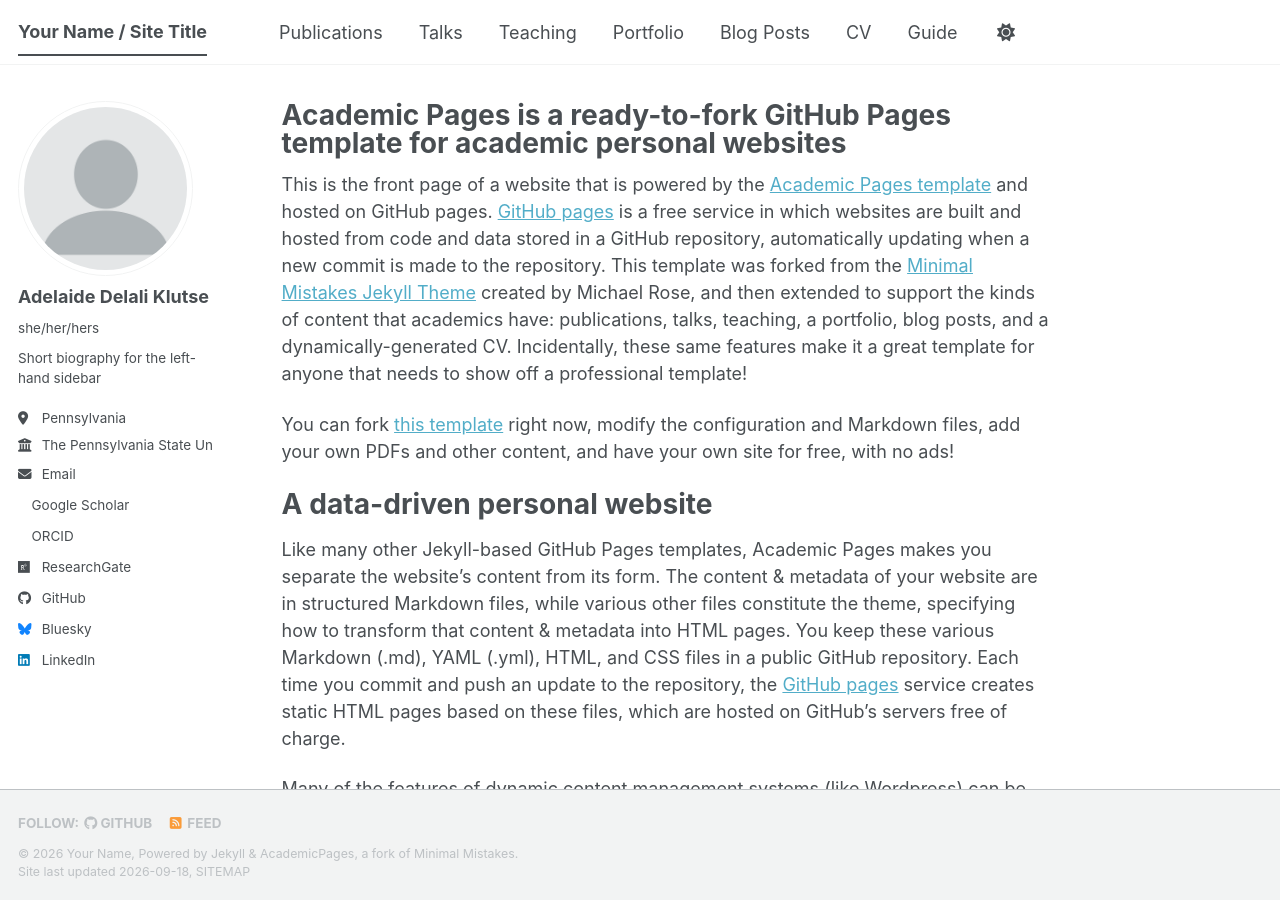
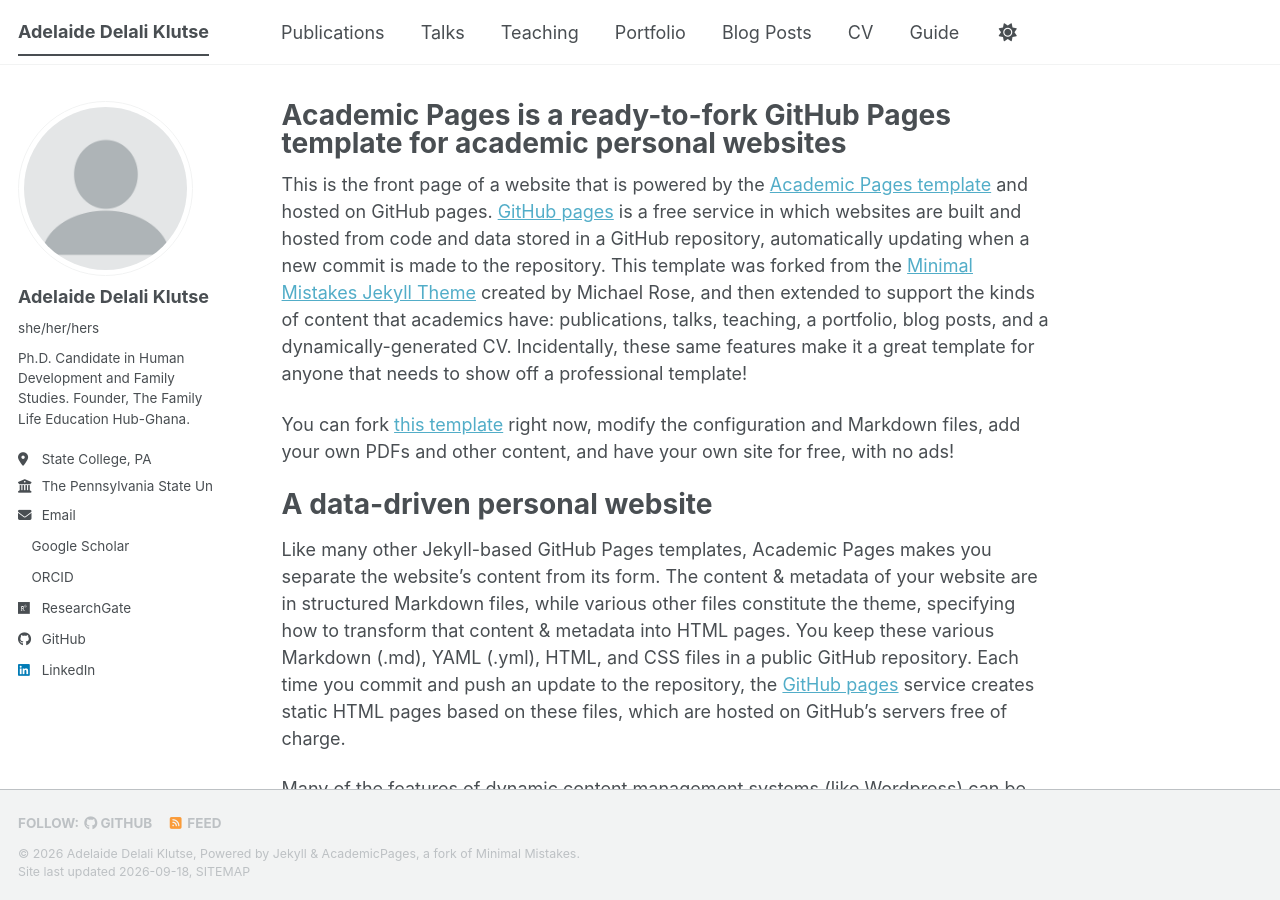
Before and after one commit to adklutse/adklutse.github.io, a Jekyll site: the page built from _pages/about.md, in a window 1280 px wide and 900 px high. Built offline with Jekyll 4.4.1, drawn with Linux system fonts in a browser that asks for light colours; a style sheet for code colours, icons or effects is not loaded.

Commit message:
Update _config.yml

```diff
--- a/_config.yml
+++ b/_config.yml
@@ -9,55 +9,54 @@
 # Basic Site Settings
 locale                   : "en-US"
 site_theme               : "default" # The available themes options are "default", "air", "sunrise", "mint", "dirt" and "contrast"
-title                    : "Your Name / Site Title"
+title                    : "Adelaide Delali Klutse"
 title_separator          : "-"
-name                     : &name "Your Name"
-description              : &description "Your Name's academic portfolio"   # Update this with a general description of your site, this is the default if not overridden by a page
-url                      : https://adklutse.github.io # The base hostname & protocol for your site e.g. "https://[your GitHub username].github.io",
-                                                           # or if you already have some other page hosted on Github then use "https://[your GitHub username].github.io/[Your Repo Name]"
+name                     : &name "Adelaide Delali Klutse"
+description              : &description "Academic portfolio of Adelaide Delali Klutse, Ph.D. Candidate in Human Development and Family Studies at Penn State."
+url                      : "https://adklutse.github.io"
 baseurl                  : "" # the subpath of your site, e.g. "/blog"
-repository               : "academicpages/academicpages.github.io"
+repository               : "adklutse/adklutse.github.io"
 
 # Site Author - The following control what appear as part of the author content on the side bar.
 #               If a field is blank the icon and link will not appear, otherwise it will be shown.
 #               Additional customization can be done by editing /_includes/author-profile.html
 author:
   # Biographic information
-  avatar           : "profile.png"
+  avatar           : "profile.png" # Make sure your image is named profile.png and placed in the images folder
   name             : "Adelaide Delali Klutse"
   pronouns         : "she/her/hers"
-  bio              : "Short biography for the left-hand sidebar"
-  location         : "Pennsylvania"
+  bio              : "Ph.D. Candidate in Human Development and Family Studies. Founder, The Family Life Education Hub-Ghana."
+  location         : "State College, PA"
   employer         : "The Pennsylvania State University"
   uri              : # URL
   email            : "adklutse@psu.edu"
 
   # Academic websites
   academia         : # URL
-  arxiv            : # URL - Update with the correct link to your profile
+  arxiv            : # URL
   googlescholar    : "https://scholar.google.com/citations?user=inN5sB0AAAAJ&hl=en"
   inspire-hep      : # URL
   impactstory      : # URL
   orcid            : "https://orcid.org/0009-0005-8580-0350"
   semantic         : # URL
   ssrn             : # URL
-  pubmed           : #URL:"https://www.ncbi.nlm.nih.gov/pubmed/?term=john+snow"
-  researchgate     :  "https://www.researchgate.net/profile/Adelaide-Klutse"
+  pubmed           : # URL
+  researchgate     : "https://www.researchgate.net/profile/Adelaide-Klutse"
   scopus           : # URL
   zotero           : # URL
 
 
   # Repositories and software development
-  bitbucket        : # Username - Update with your username on the site
+  bitbucket        : # Username
   codepen          : # Username
   dribbble         : # Username
-  github           : "academicpages"
+  github           : "adklutse"
   kaggle           : # Username
-  stackoverflow    : # User number or user number and name (i.e., use "1" or "1/jeff-atwood")
+  stackoverflow    : # User number or user number and name
 
   # Social media
   artstation       : # Username
-  bluesky          : "bsky.app" # Replace this with you Bluesky username
+  bluesky          : # Username
   facebook         : # Username
   flickr           : # Username
   foursquare       : # Username
@@ -66,7 +65,7 @@ author:
   keybase          : # Username
   instagram        : # Username
   lastfm           : # Username
-  linkedin         : Adelaide Delali Klutse
+  linkedin         : "adelaide-klutse" # Use your linkedin username handle here
   mastodon         : # URL
   medium           : # URL
   pinterest        : # Username
```
